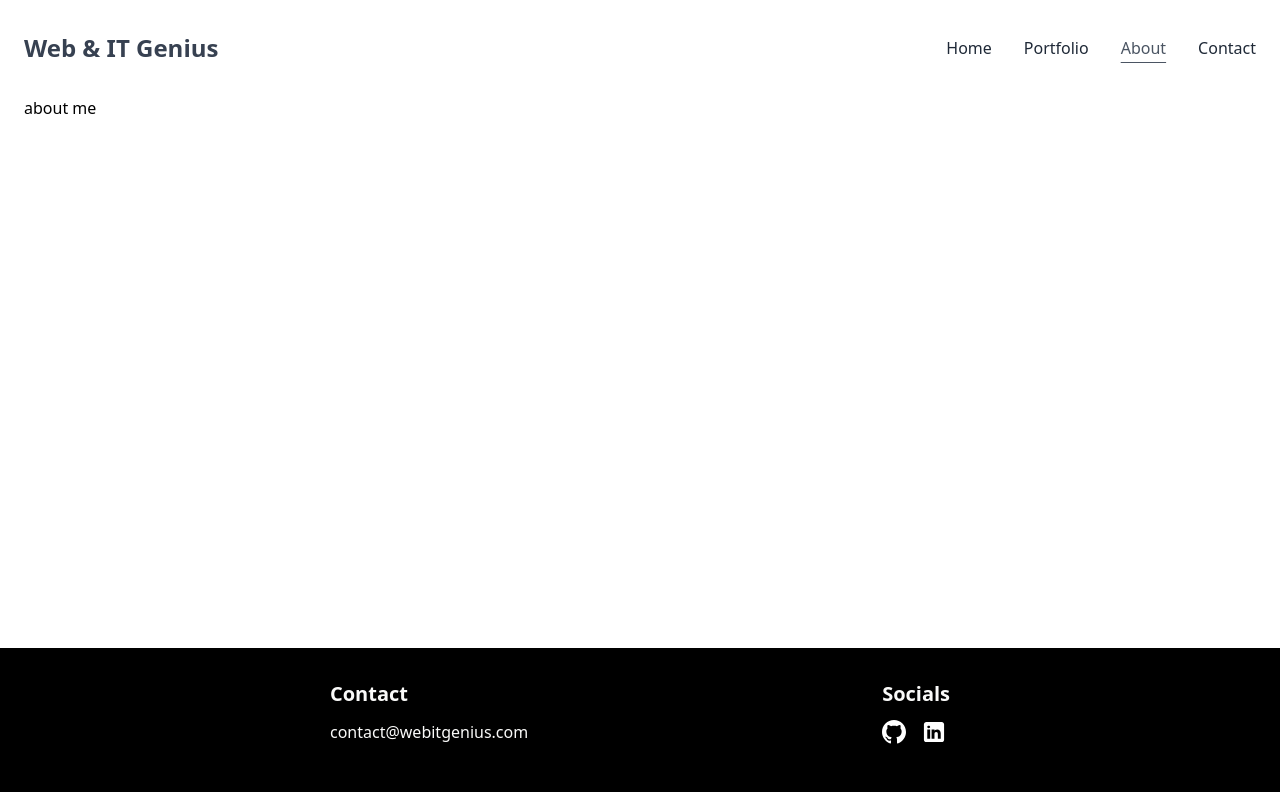
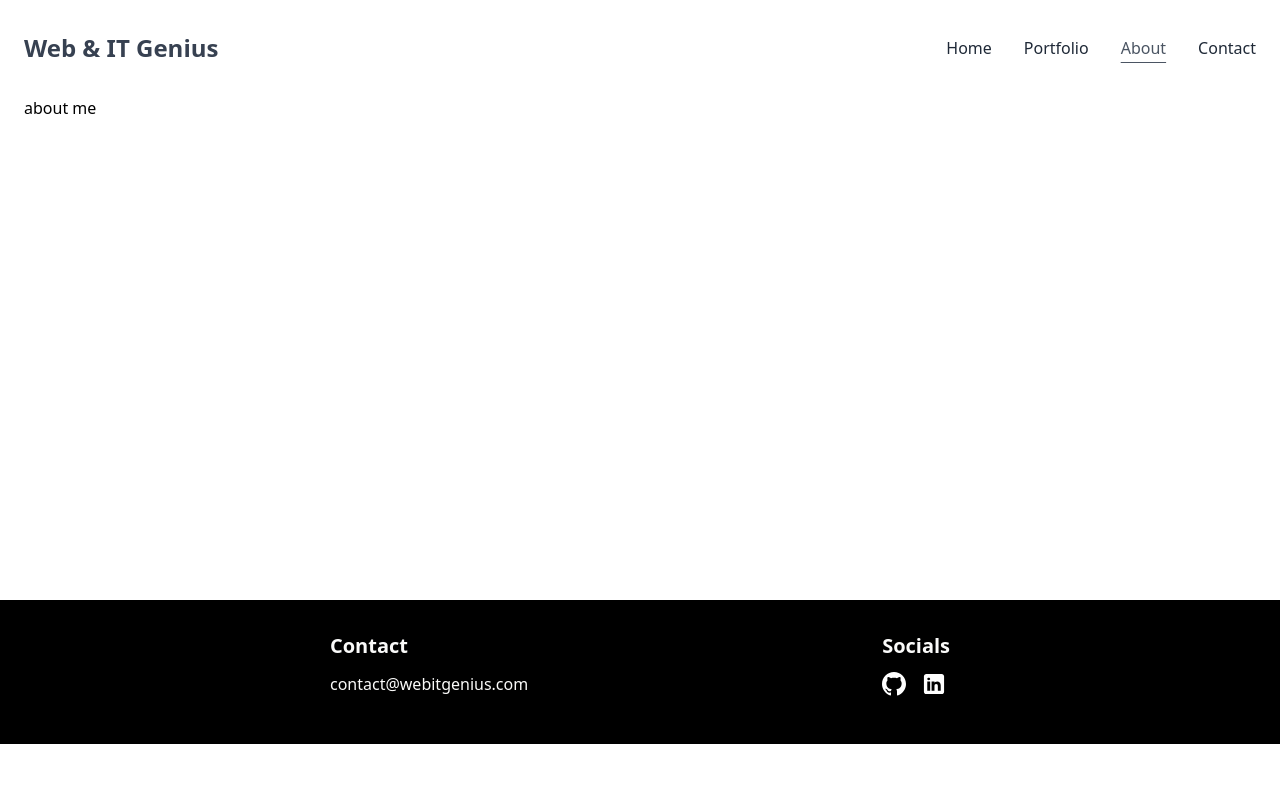
Before and after one commit to AyoubAloui94/My-Portfolio, a React (Vite) app: page /about in a window 1280 px wide. Built offline with nearby package versions, Linux system fonts and the light colour scheme.

Commit message:
minor tweak 3

```diff
--- a/src/components/Footer.jsx
+++ b/src/components/Footer.jsx
@@ -2,7 +2,7 @@ import { Link } from "react-router-dom"
 
 function Footer() {
   return (
-    <footer className="flex flex-col sm:flex-row gap-6 sm:justify-evenly pt-8 pb-12 px-6 sm:px-0 bg-black mt-8 bottom-0 text-stone-50">
+    <footer className="flex flex-col sm:flex-row gap-6 sm:justify-evenly pt-8 pb-12 px-6 sm:px-0 bg-black mt-10 text-stone-50">
       <div className="flex flex-col gap-3">
         <h1 className="text-xl font-bold">Contact</h1>
         <span>contact@webitgenius.com</span>
--- a/src/pages/About.jsx
+++ b/src/pages/About.jsx
@@ -1,5 +1,5 @@
 function About() {
-  return <div className="min-h-[65dvh]">about me</div>
+  return <div className="min-h-[29rem]">about me</div>
 }
 
 export default About
```
